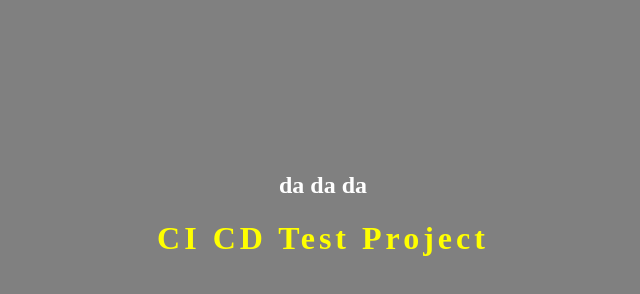
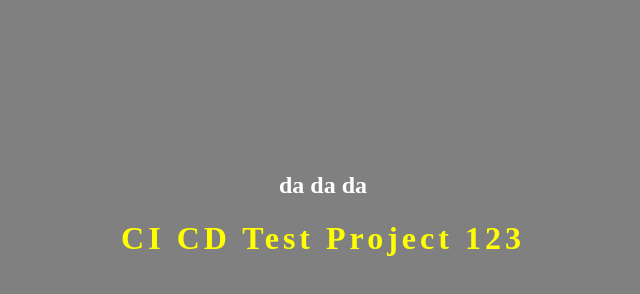
Before and after one commit to hlebvzahleb/jenktestfile, a plain HTML site: page index.html in a window 1280 px wide. Shown: the whole page, without its empty margins (317-957 px from the left). Drawn offline with Linux system fonts and the light colour scheme.

Commit message:
asfddf safa132
adsfsdf dsf 134

```diff
--- a/index.html
+++ b/index.html
@@ -21,6 +21,6 @@ setTimeout('Elastic()',100)
 <br><br><br><br>
 <br><br><br><br>
 <font color="white"><h2>da da da</h2>
-<font color="yellow"><H1 ID="elastic" ALIGN="Center">CI CD Test Project</H1>
+<font color="yellow"><H1 ID="elastic" ALIGN="Center">CI CD Test Project 123</H1>
 </BODY>
 </html>
```
